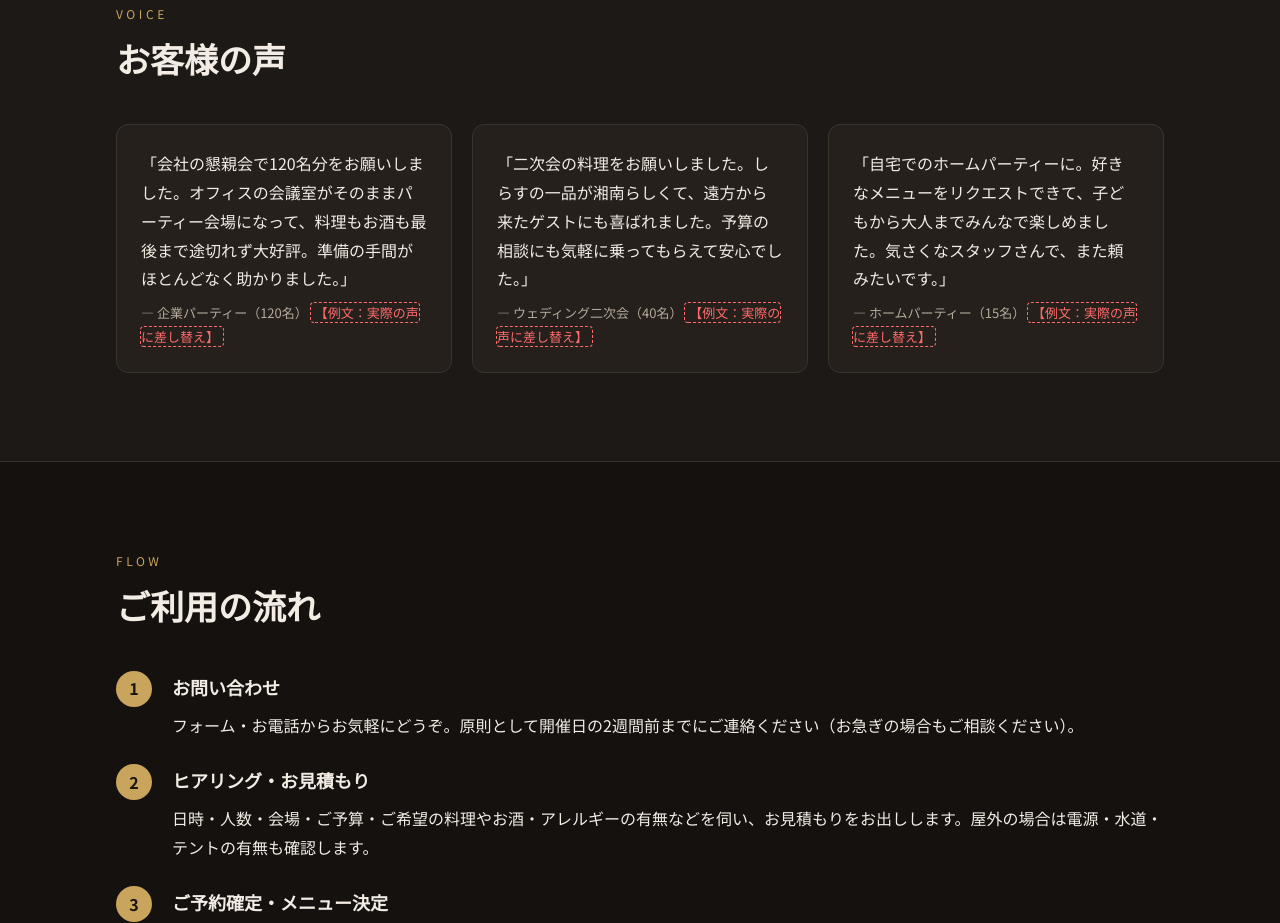
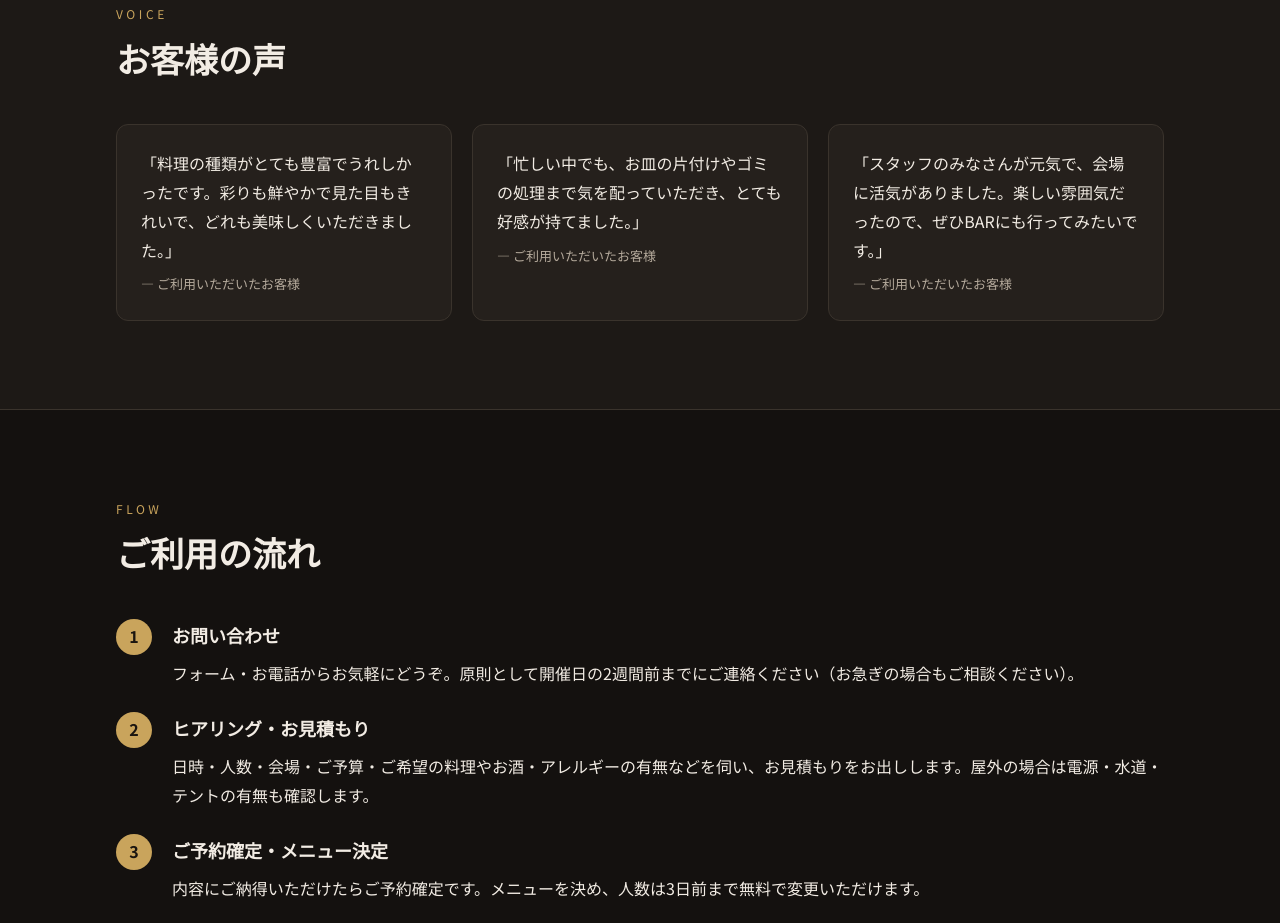
Before and after one commit to Nyan8810/dice-kitchen, a plain HTML site: page docs/index.html in a window 1280 px wide. Shown: the part 5026-5949 px from the top of the page. Drawn offline with Linux system fonts and the light colour scheme.

Commit message:
お客様の声を実際にいただいた声に差し替え、ドメイン(dice-kitchen.com)と公開手順をメモに追記
Co-Authored-By: Claude Opus 5.5 <noreply@anthropic.com>

```diff
--- a/docs/index.html
+++ b/docs/index.html
@@ -242,9 +242,9 @@
     <p class="eyebrow">Voice</p>
     <h2>お客様の声</h2>
     <div class="grid g3">
-      <div class="card"><p>「会社の懇親会で120名分をお願いしました。オフィスの会議室がそのままパーティー会場になって、料理もお酒も最後まで途切れず大好評。準備の手間がほとんどなく助かりました。」</p><p style="color:var(--muted);font-size:13px;margin-top:8px">— 企業パーティー（120名） <span class="todo">【例文：実際の声に差し替え】</span></p></div>
-      <div class="card"><p>「二次会の料理をお願いしました。しらすの一品が湘南らしくて、遠方から来たゲストにも喜ばれました。予算の相談にも気軽に乗ってもらえて安心でした。」</p><p style="color:var(--muted);font-size:13px;margin-top:8px">— ウェディング二次会（40名） <span class="todo">【例文：実際の声に差し替え】</span></p></div>
-      <div class="card"><p>「自宅でのホームパーティーに。好きなメニューをリクエストできて、子どもから大人までみんなで楽しめました。気さくなスタッフさんで、また頼みたいです。」</p><p style="color:var(--muted);font-size:13px;margin-top:8px">— ホームパーティー（15名） <span class="todo">【例文：実際の声に差し替え】</span></p></div>
+      <div class="card"><p>「料理の種類がとても豊富でうれしかったです。彩りも鮮やかで見た目もきれいで、どれも美味しくいただきました。」</p><p style="color:var(--muted);font-size:13px;margin-top:8px">— ご利用いただいたお客様</p></div>
+      <div class="card"><p>「忙しい中でも、お皿の片付けやゴミの処理まで気を配っていただき、とても好感が持てました。」</p><p style="color:var(--muted);font-size:13px;margin-top:8px">— ご利用いただいたお客様</p></div>
+      <div class="card"><p>「スタッフのみなさんが元気で、会場に活気がありました。楽しい雰囲気だったので、ぜひBARにも行ってみたいです。」</p><p style="color:var(--muted);font-size:13px;margin-top:8px">— ご利用いただいたお客様</p></div>
     </div>
   </div>
 </section>
```
Also changed, not shown: 1 other file.
